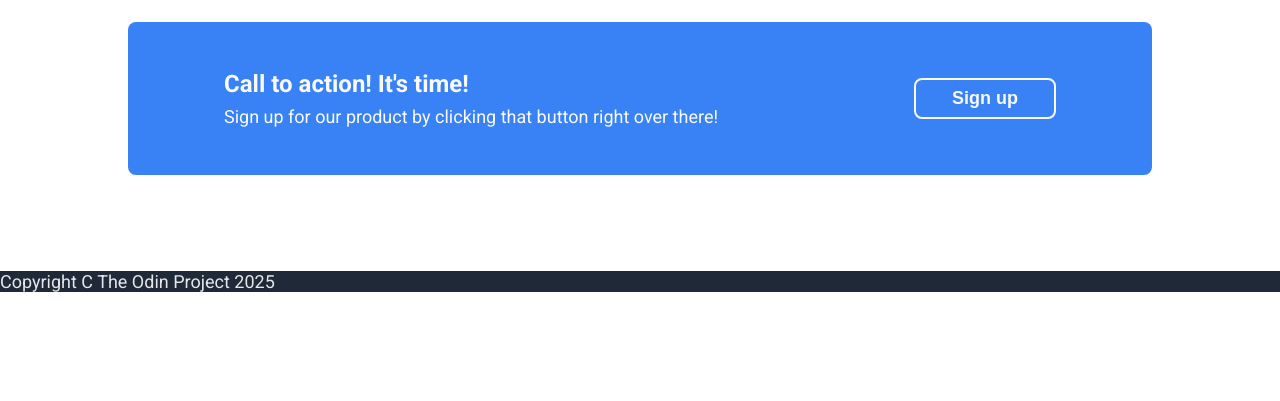
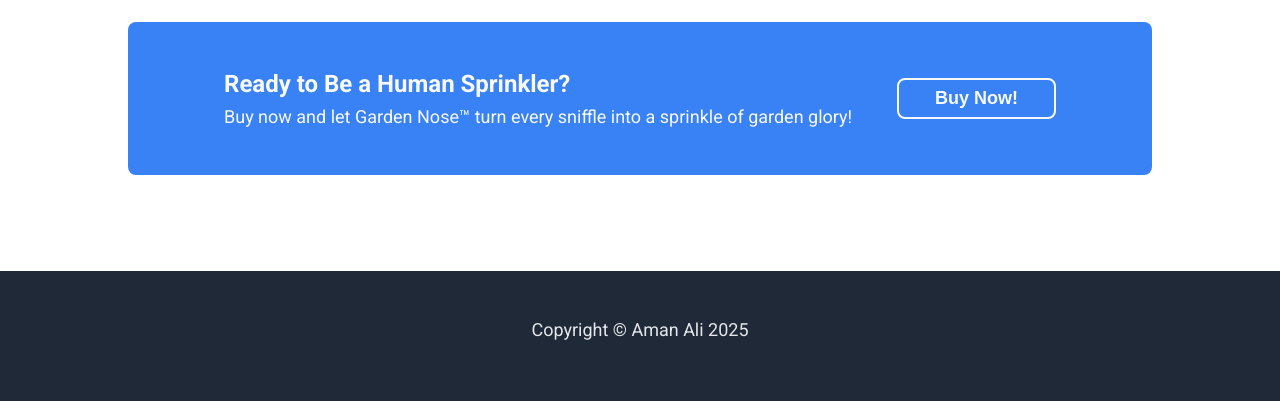
Before and after one commit to theamanali/landing-page, a plain HTML site: page index.html in a window 1280 px wide. Shown: the part 1526-1927 px from the top of the page. Before the commit the page ends 1818 px from the top, so only its background shows below. Drawn offline with Linux system fonts and the light colour scheme.

Commit message:
Complete section 5 and finish project

```diff
--- a/css/styles.css
+++ b/css/styles.css
@@ -214,7 +214,7 @@ button {
   flex-wrap: wrap;
 }
 
-@media (max-width: 1065px) {
+@media (max-width: 1254px) {
   .call-to-action-section {
     justify-content: center;
     text-align: center;
@@ -250,4 +250,7 @@ footer {
   background-color: #1f2937;
   font-size: 18px;
   color: #e5e7eb;
+  display: flex;
+  justify-content: center;
+  padding: 48px 48px 64px 48px;
 }
--- a/index.html
+++ b/index.html
@@ -71,15 +71,18 @@
     <div class="fourth-element">
       <div class="call-to-action-section">
         <div class="left-call-to-action">
-          <p class="call-to-action-left-title">Call to action! It's time!</p>
+          <p class="call-to-action-left-title">
+            Ready to Be a Human Sprinkler?
+          </p>
           <p class="call-to-action-left-sub">
-            Sign up for our product by clicking that button right over there!
+            Buy now and let Garden Nose™ turn every sniffle into a sprinkle of
+            garden glory!
           </p>
         </div>
 
-        <button class="call-to-action-button">Sign up</button>
+        <button class="call-to-action-button">Buy Now!</button>
       </div>
     </div>
-    <footer>Copyright C The Odin Project 2025</footer>
+    <footer>Copyright © Aman Ali 2025</footer>
   </body>
 </html>
```
